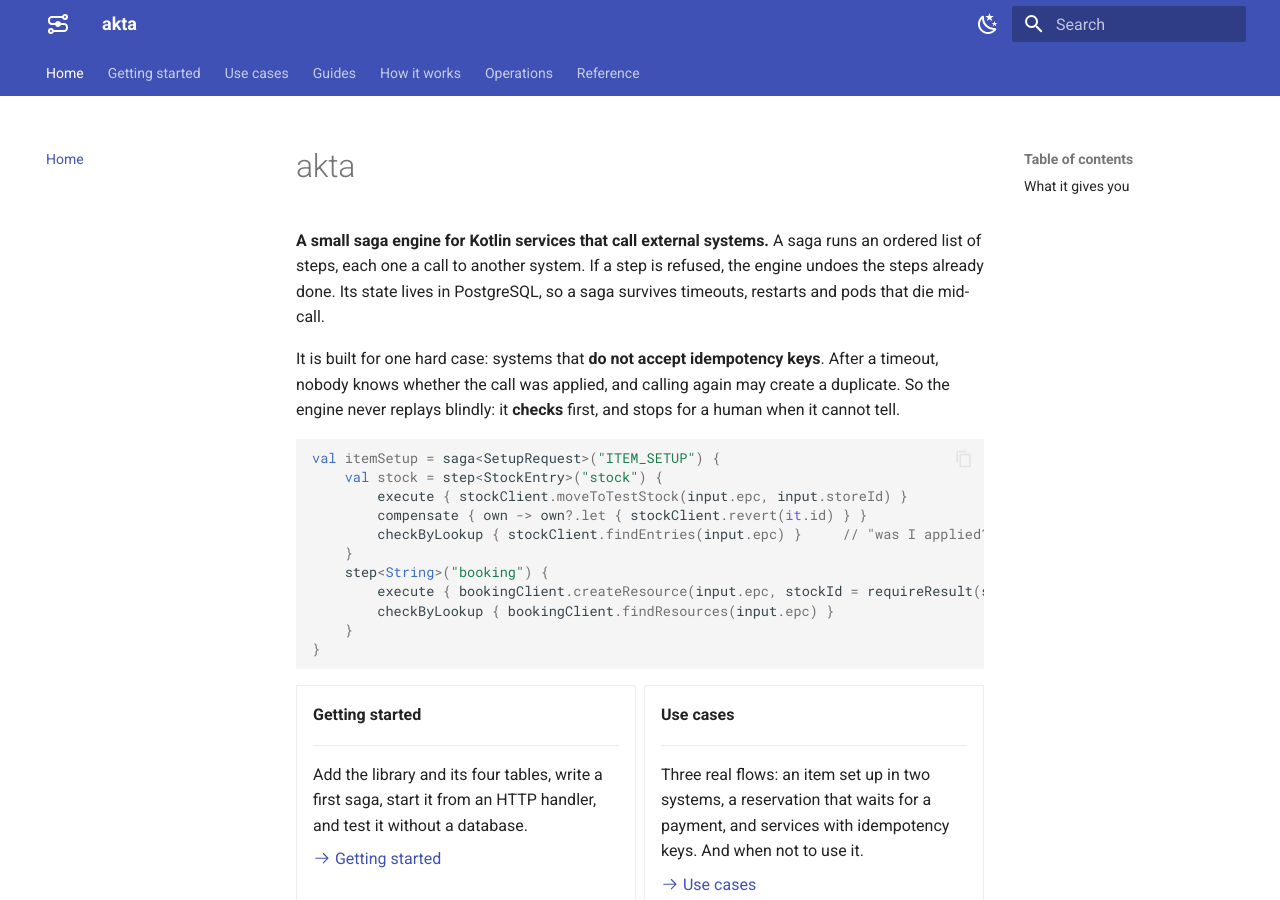
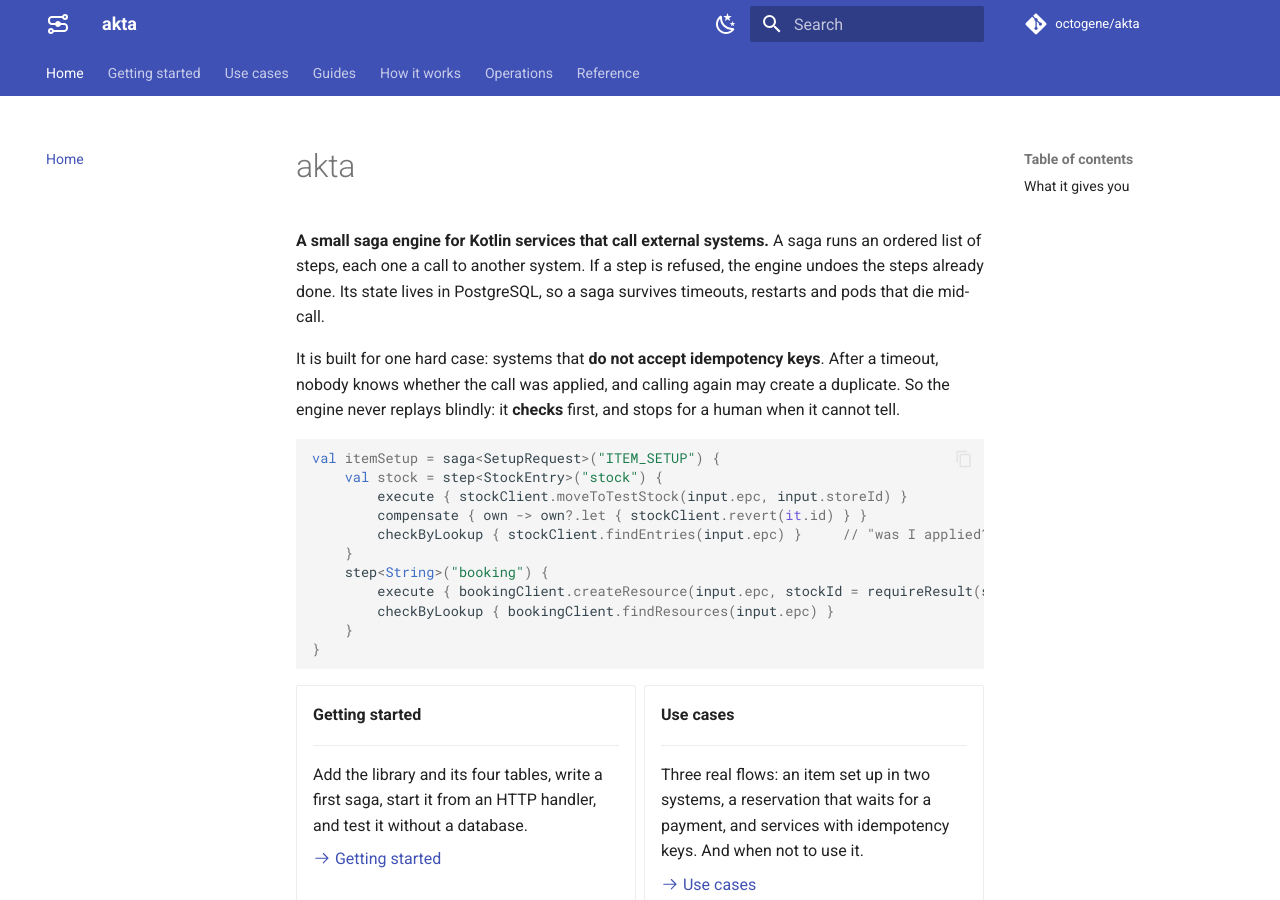
Before and after one commit to octogene/akta, an MkDocs documentation site: the page built from docs/index.md, in a window 1280 px wide and 900 px high. Built offline with MkDocs 1.6.1 and Material for MkDocs 9.7.7, drawn with Linux system fonts in a browser that asks for light colours; comment, search, counter and statistics services are not loaded.

Commit message:
Publish the documentation site to GitHub Pages
A workflow builds the site with mkdocs build --strict on pull requests,
and publishes it to GitHub Pages on pushes to master that touch the docs.

Co-Authored-By: Claude Opus 5.5 <noreply@anthropic.com>

```diff
--- a/mkdocs.yml
+++ b/mkdocs.yml
@@ -1,5 +1,8 @@
 site_name: akta
 site_description: A small saga engine for Kotlin services that call external systems, with state in PostgreSQL.
+site_url: https://octogene.github.io/akta/
+repo_url: https://github.com/octogene/akta
+repo_name: octogene/akta
 copyright: akta documentation
 
 theme:
```
Also changed, not shown: README.md (+1 -1 lines), 1 other file.
